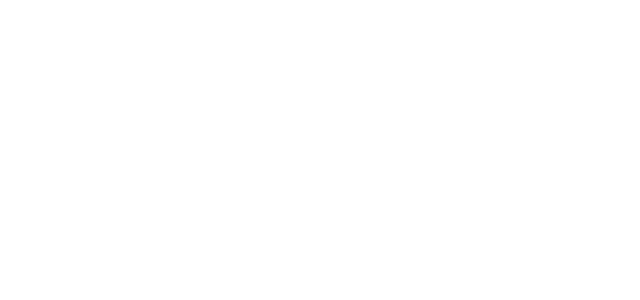
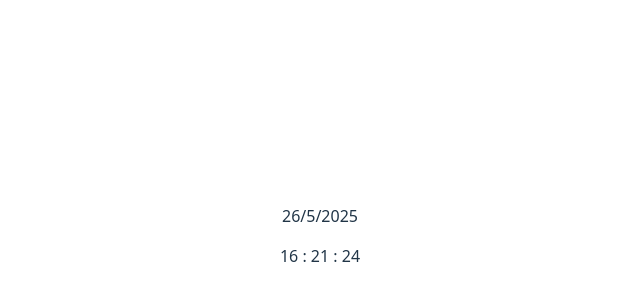
Before and after one commit to lukaszdarmofal/bell-buddy, a React (Vite) app: page / in a window 1280 px wide. Shown: the part 164-464 px from the top of the page, without its empty margins (320-960 px from the left). Built offline with nearby package versions, Linux system fonts and the light colour scheme.

Commit message:
Create a basic clock

```diff
--- a/src/components/Clock.tsx
+++ b/src/components/Clock.tsx
@@ -2,9 +2,52 @@
 import { useState, useEffect } from 'react'
 
 function Clock() {
+
+
+    function getDate() {
+        const date = new Date()
+
+        const currentDay = date.getDate()
+        const currentMonth = date.getMonth()+1
+        const currentYear = date.getFullYear()
+
+        return `${currentDay}/${currentMonth}/${currentYear}`
+    }
+
+    function getTime() {
+        const date = new Date()
+
+        const currentHour = date.getHours()
+        const currentMinute = date.getMinutes()
+        const currentSecond = date.getSeconds()
+
+        let currentSecondString = currentSecond.toString()
+
+        if(currentSecond < 10) {
+            currentSecondString = `0${currentSecond}`
+        }
+
+        return `${currentHour} : ${currentMinute} : ${currentSecondString}`
+    }
+
+
+    const currentDate = getDate()
+    const [currentTime, setCurrentTime] = useState(getTime())
+
+    useEffect(() => {
+        const interval = setInterval(() => {
+            setCurrentTime(getTime())
+        }, 1000)
+
+        return () => clearInterval(interval);
+    }, []);
+
     return (
         <>
-
+            <span className={"clock"}>
+                <p> {currentDate} </p>
+                <p> {currentTime} </p>
+            </span>
         </>
     )
 }
```
